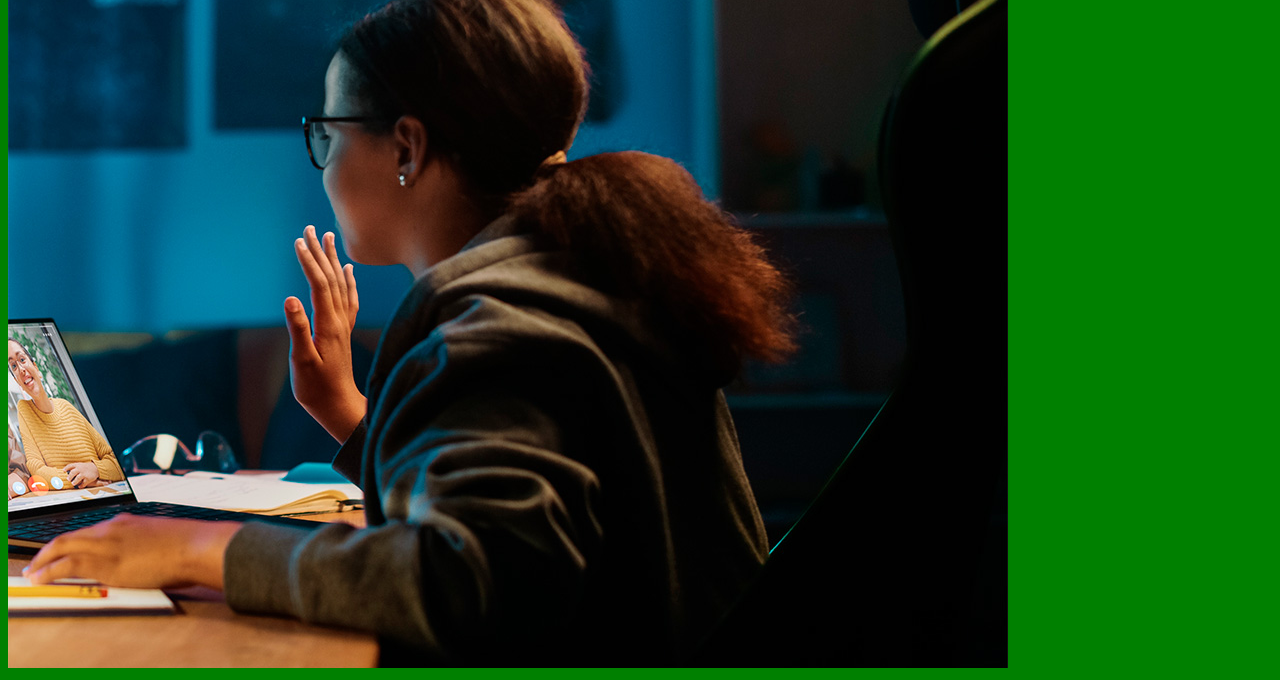
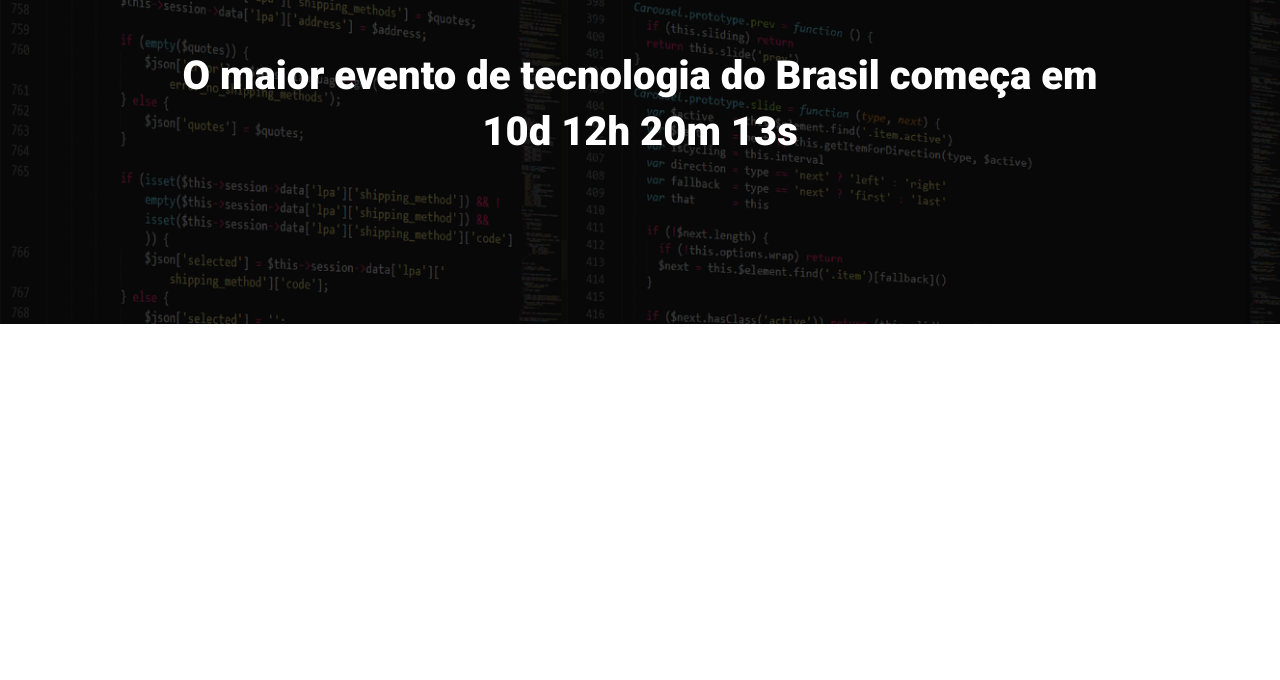
Before and after one commit to RaffaFS/ebac_tech_talks, a website built with Parcel: page src/index.html in a window 1280 px wide. Shown: the part 160-840 px from the top of the page. After the commit the page ends 800 px from the top, so only its background shows below. Built offline with nearby package versions, Linux system fonts and the light colour scheme.

Commit message:
criando o hero

```diff
--- a/src/index.html
+++ b/src/index.html
@@ -4,11 +4,20 @@
     <meta charset="UTF-8">
     <meta name="viewport" content="width=device-width, initial-scale=1.0">
     <title>EBAC Tech Talks</title>
+    <link rel="preconnect" href="https://fonts.googleapis.com">
+    <link rel="preconnect" href="https://fonts.gstatic.com" crossorigin>
+    <link href="https://fonts.googleapis.com/css2?family=Roboto:wght@400;700;900&display=swap" rel="stylesheet">
     <link rel="stylesheet" href="styles/main.scss">
 </head>
 <body>
-    <h1>Programa baixo, nengue</h1>
-    <img src="images/backend.png" alt="">
+    <header class="hero">
+        <div class="container">
+            <img class="hero__logo" src="images/ebac_logo.svg" alt="Ebac logo">
+            <p class="hero__text">
+                O maior evento de tecnologia do Brasil começa em 10d 12h 20m 13s
+            </p>
+        </div>
+    </header>
 
     <script src="scripts/main.js"></script>
 </body>
--- /dev/null
+++ b/src/styles/_hero.scss
@@ -0,0 +1,50 @@
+.hero{
+    padding-top: 64px;
+    padding-bottom: 100px;
+    background-image: url(../images/fundo.png);
+    background-repeat: no-repeat;
+    background-size: cover;
+    position: relative;
+
+    .container{
+        position: relative;
+    }
+
+    &::before{
+        position: absolute;
+        top: 0;
+        left: 0;
+        width: 100%;
+        height: 100%;
+        content: '';
+        background-color: rgba($color: #000, $alpha: 0.7);
+    }
+
+    &__text{
+        margin: 64px 0;
+        font-size: 40px;
+        line-height: 56px;
+        text-align: center;
+        font-weight: 900;
+    }
+
+    &__logo{
+        display: block;
+        margin: 0 auto;
+        height: 80px;
+    }
+
+    @media (max-width: 640px){
+        padding: 40px 0;
+
+        &__logo{
+            height: 40px;
+        }
+
+        &__text{
+            line-height: 24px;
+            font-size: 20px;
+            margin: 24px 0;
+        }
+    }
+}
--- a/src/styles/main.scss
+++ b/src/styles/main.scss
@@ -1,3 +1,23 @@
-body{
-    background-color: green;
+@use 'hero';
+
+*{
+    margin: 0;
+    padding: 0;
+    box-sizing: border-box;
+    font-family: 'Roboto', sans-serif;
+    color: #fff;
 }
+
+.container{
+    max-width: 960px;
+    width: 100%;
+    margin: 0 auto;
+
+    @media (max-width: 640px){
+        max-width: 80%;
+    }
+
+    @media (max-width: 1024px){
+        max-width: 90%;
+    }
+}
```
